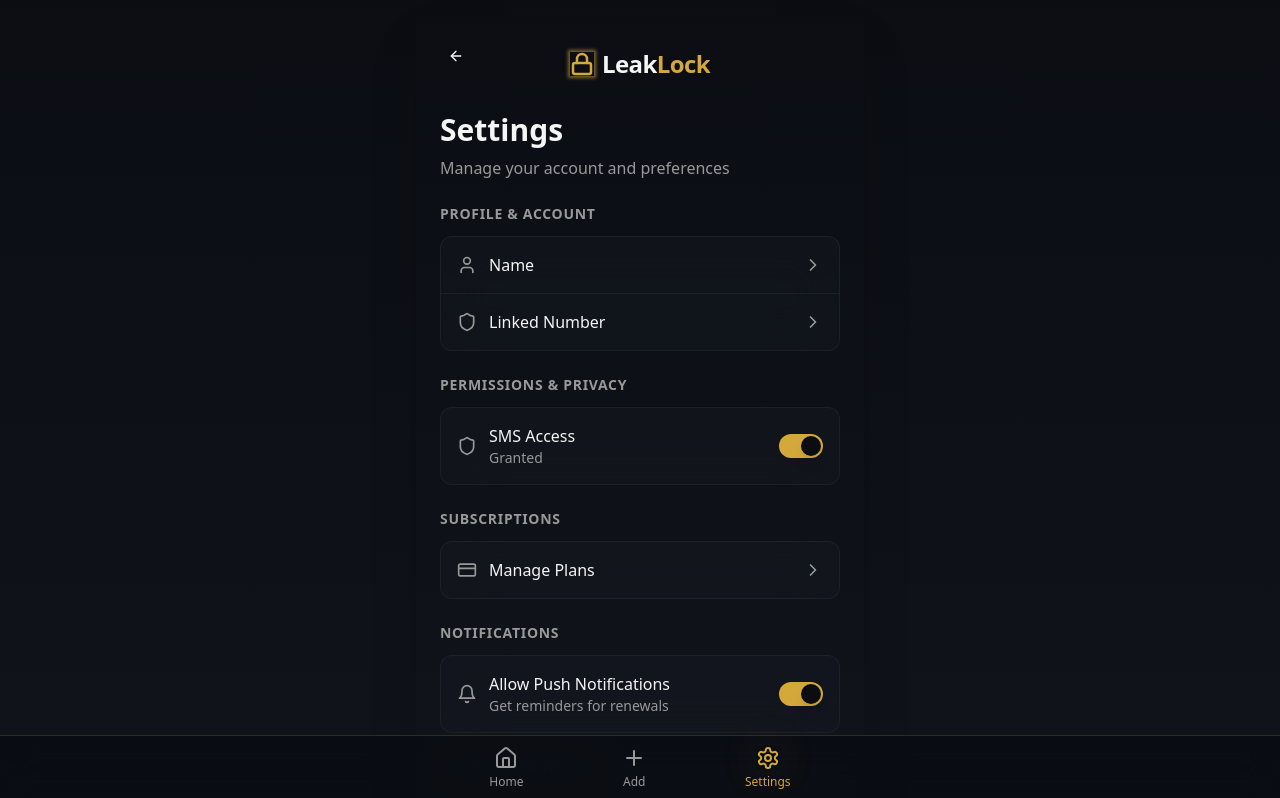
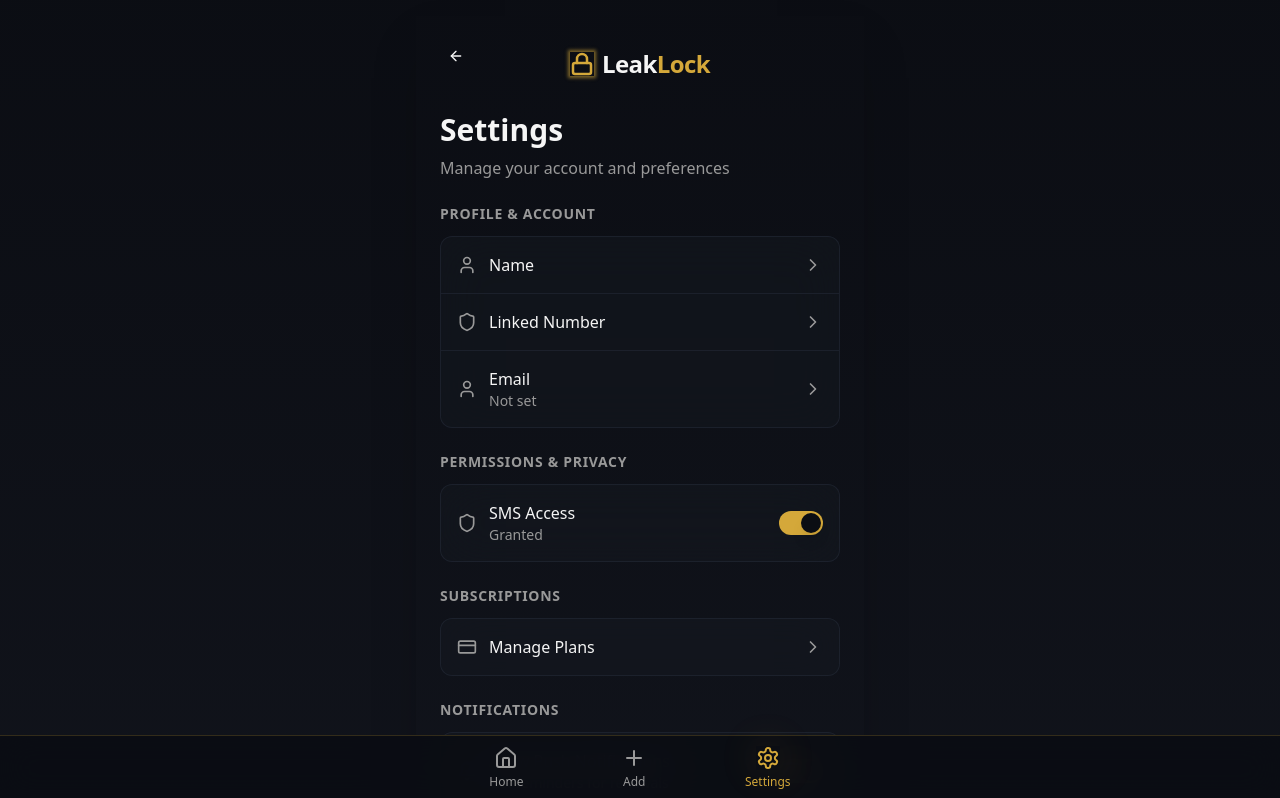
Before and after one commit to Akulm26/leaklock-gold-guard, a React (Vite) app: page /settings in a window 1280 px wide. Shown: the top 798 px of the page. Built offline with nearby package versions, Linux system fonts and the light colour scheme; the HTML template or start-up script is replaced by a standard one.

Commit message:
Add email option to settings

```diff
--- a/src/pages/Settings.tsx
+++ b/src/pages/Settings.tsx
@@ -13,6 +13,7 @@ export default function Settings() {
   const navigate = useNavigate();
   const userName = localStorage.getItem("userName");
   const phone = localStorage.getItem("phone");
+  const email = localStorage.getItem("userEmail") || "Not set";
   const [pushEnabled, setPushEnabled] = useState(() => localStorage.getItem("pushNotifications") !== "false");
   const [globalReminderEnabled, setGlobalReminderEnabled] = useState(() => localStorage.getItem("globalReminderEnabled") === "true");
   const [globalReminderDays, setGlobalReminderDays] = useState(() => localStorage.getItem("globalReminderDays") || "3");
@@ -140,6 +141,11 @@ export default function Settings() {
       icon: Shield,
       label: "Linked Number",
       value: phone,
+      action: () => {}
+    }, {
+      icon: User,
+      label: "Email",
+      value: email,
       action: () => {}
     }]
   }, {
```
